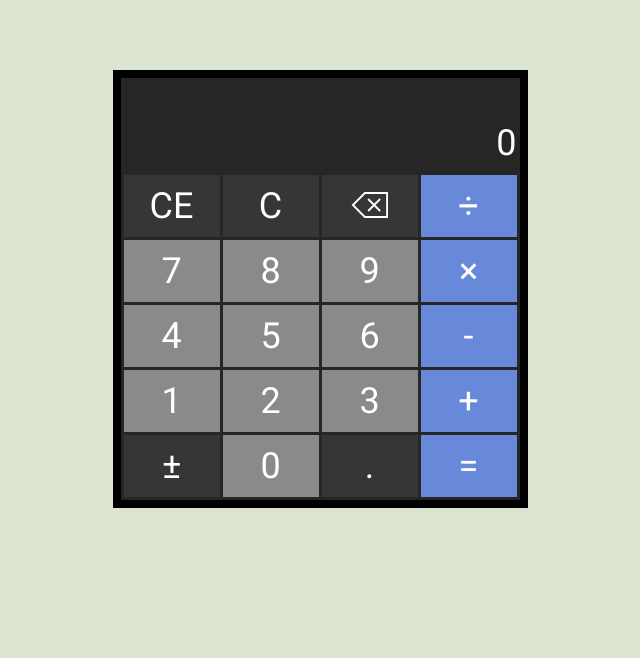
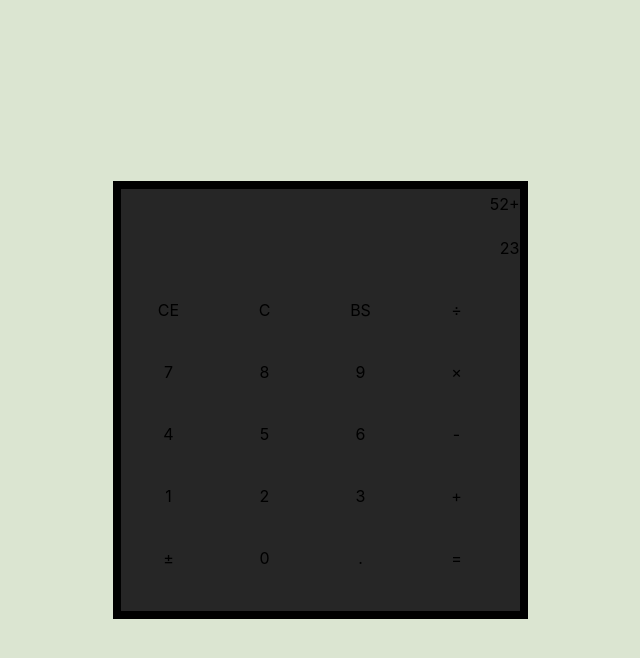
Before and after one commit to Donut3228/react-calculator, a React (Create React App) app: page / in a window 1280 px wide. Shown: the top 658 px of the page, without its empty margins (320-960 px from the left). Built offline with nearby package versions, Linux system fonts and the light colour scheme.

Commit message:
New way to create calc

```diff
--- a/package.json
+++ b/package.json
@@ -3,6 +3,10 @@
   "version": "0.1.0",
   "private": true,
   "dependencies": {
+    "husky": "^1.3.1",
+    "lint-staged": "^8.1.4",
+    "mathjs": "^5.5.0",
+    "prettier": "^1.16.4",
     "react": "^16.8.2",
     "react-dom": "^16.8.2",
     "react-scripts": "2.1.5"
--- a/src/App.css
+++ b/src/App.css
@@ -1,4 +1,72 @@
+.app {
+  height: 100vh;
+  width: 100%;
+  display: flex;
+  justify-content: center;
+  align-items: center;
+
+}
+
 .calculator {
+  width: 415px;
+  height: 438px;
+  background: hsla(0, 0%, 0%, 1);
+}
+
+.calc-background {
+  width: 399px;
+  height: 422px;
+  margin: 8px;
+  background: hsla(0, 0%, 15%, 1)
+}
+
+.row {
+  display: flex;
+  width: 100%;
+}
+
+
+
+
+
+
+
+
+
+
+
+
+
+
+
+
+
+
+
+
+
+
+
+
+
+
+
+
+
+
+
+
+
+
+
+
+
+
+
+
+
+
+/* .calculator {
   width: 415px;
   height: 438px;
   background: #000000;
@@ -187,4 +255,4 @@
     grid-template-rows: repeat(5, 62px);
     grid-gap: 3px;
   }
-}
+} */
--- a/src/App.js
+++ b/src/App.js
@@ -1,15 +1,53 @@
 import React, { Component } from 'react';
 import logo from './logo.svg';
 import './App.css';
-import Calculator from './Calculator'
+import Calculator from './Calculator';
+import Button from './components/Button';
+import Input from './components/Input';
 
 class App extends Component {
   render() {
     return (
-      <div className='calculator'>
-        <Calculator />
+      <div className='app'>
+        <div className='calculator'>
+          <div className='calc-background'>
+            <div className='row'>
+              <Input></Input>
+            </div>
+            <div className='row'>
+              <Button>CE</Button>
+              <Button>C</Button>
+              <Button>BS</Button>
+              <Button>÷</Button>
+            </div>
+            <div className='row'>
+              <Button>7</Button>
+              <Button>8</Button>
+              <Button>9</Button>
+              <Button>×</Button>
+            </div>
+            <div className='row'>
+              <Button>4</Button>
+              <Button>5</Button>
+              <Button>6</Button>
+              <Button>-</Button>
+            </div>
+            <div className='row'>
+              <Button>1</Button>
+              <Button>2</Button>
+              <Button>3</Button>
+              <Button>+</Button>
+            </div>
+            <div className='row'>
+              <Button>±</Button>
+              <Button>0</Button>
+              <Button>.</Button>
+              <Button>=</Button>
+            </div>
+          </div>
+        </div>
       </div>
-    );
+      );
   }
 }
 
--- a/src/Calculator.js
+++ b/src/Calculator.jsx
@@ -129,12 +129,18 @@ class Calculator extends Component {
     }
     render() {
         return (
+            <>
             <div className='background-div'>
                 <Display value={this.state.value} entry={this.state.entry}/>
                 <div className='buttons'>
                     {Object.keys(this.state.tiles).map((key, index) => <Tile handleClick={this.handleClick} tileKey={key} tileValue={this.state.tiles[key]} />)}
                 </div>
             </div>
+            <div>CE</div>
+            <div>C</div>
+            <div>BS</div>
+            <div>÷</div>
+            </>
     );
     }
 }
--- /dev/null
+++ b/src/components/Button.css
@@ -0,0 +1,7 @@
+.button-wrapper {
+    height: 62px;
+    width: 96px;
+    display: flex;
+    justify-content: center;
+    align-items: center;
+}
--- /dev/null
+++ b/src/components/Button.jsx
@@ -0,0 +1,8 @@
+import React from 'react';
+import './Button.css';
+
+const Button = (props) => (
+    <div className='button-wrapper'>{props.children}</div>
+)
+
+export default Button;
--- /dev/null
+++ b/src/components/Input.css
@@ -0,0 +1,20 @@
+.input-wrapper {
+    width: 100%;
+    height: 90px;
+}
+
+.display-prev {
+    width: 100%;
+    height: 29px;
+}
+
+.display-cur {
+    width: 100%;
+    height: 59px;
+}
+
+.display-cur, .display-prev {
+    display: flex;
+    justify-content: flex-end;
+    align-items: center;
+}
--- /dev/null
+++ b/src/components/Input.jsx
@@ -0,0 +1,11 @@
+import React from 'react';
+import './Input.css';
+
+const Input = (props) => (
+    <div className='input-wrapper'>
+        <div className='row display-prev'>52+</div>
+        <div className='row display-cur'>23</div>
+    </div>
+)
+
+export default Input;
```
Also changed, not shown: 1 other file (tests, documents, lock files or other folders).
